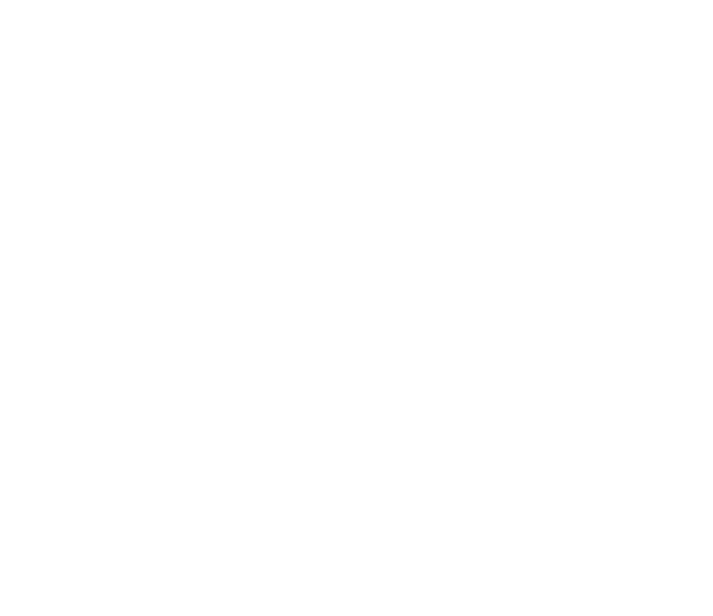
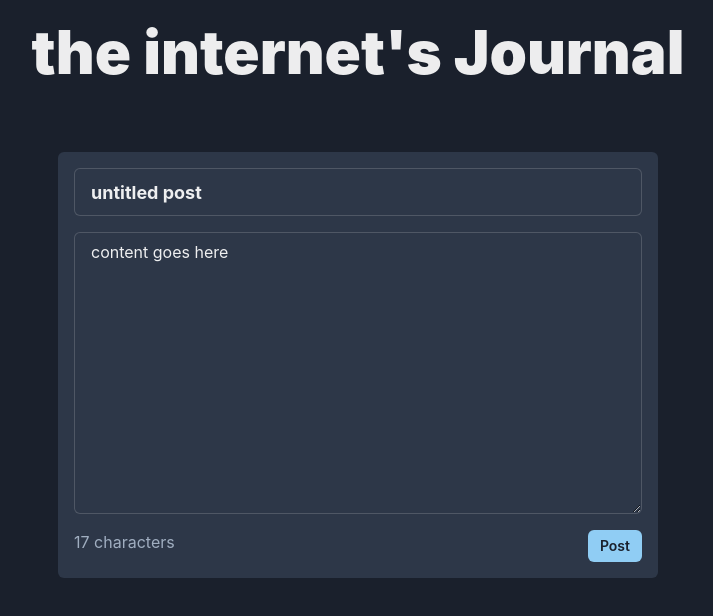
Before and after one commit to ganning127/the-internets-journal, a Next.js app: page / in a window 1280 px wide. Shown: the top 616 px of the page, without its empty margins (282-995 px from the left). Built offline with nearby package versions, Linux system fonts and the light colour scheme; no server answers; the database is empty.

Commit message:
added basic functionality

```diff
--- a/package.json
+++ b/package.json
@@ -13,7 +13,8 @@
     "mongodb": "^4.8.1",
     "next": "latest",
     "react": "^18.2.0",
-    "react-dom": "^18.2.0"
+    "react-dom": "^18.2.0",
+    "slug": "^8.2.2"
   },
   "devDependencies": {
     "@types/node": "18.7.5",
--- a/pages/_app.js
+++ b/pages/_app.js
@@ -1,10 +1,24 @@
 // pages/_app.js
-import { ChakraProvider } from "@chakra-ui/react";
+import { ChakraProvider, useColorMode } from "@chakra-ui/react";
+import { useEffect } from "react";
+
+function ForceDarkMode({ children }) {
+  const { colorMode, toggleColorMode } = useColorMode();
+
+  useEffect(() => {
+    if (colorMode === "dark") return;
+    toggleColorMode();
+  }, [colorMode]);
+
+  return children;
+}
 
 function MyApp({ Component, pageProps }) {
   return (
     <ChakraProvider>
-      <Component {...pageProps} />
+      <ForceDarkMode>
+        <Component {...pageProps} />
+      </ForceDarkMode>
     </ChakraProvider>
   );
 }
--- /dev/null
+++ b/pages/api/create-post.js
@@ -0,0 +1,35 @@
+import clientPromise from "../../lib/mongodb";
+import slug from "slug";
+export default async function handler(req, res) {
+  const client = await clientPromise;
+  const db = client.db("posts");
+
+  let created_at = new Date();
+
+  const madeSlug = slug(req.body.title, {
+    lower: true,
+    remove: /[*+~.()'"!:@]/g,
+  });
+
+  let useSlug = created_at.getTime() + "/" + madeSlug;
+
+  const data = {
+    title: req.body.title,
+    content: req.body.content,
+    created_at: created_at,
+    views: 0,
+    shares: 0,
+    likes: 0,
+    slug: useSlug,
+  };
+
+  const result = await db.collection("posts").insertOne(data);
+
+  if (result.acknowledged) {
+    res
+      .status(200)
+      .json({ success: true, slug: useSlug, _id: result.insertedId });
+  } else {
+    res.status(500).json({ success: false });
+  }
+}
--- /dev/null
+++ b/pages/api/get-posts.js
@@ -0,0 +1,32 @@
+import clientPromise from "../../lib/mongodb";
+import slug from "slug";
+export default async function handler(req, res) {
+  const client = await clientPromise;
+  const db = client.db("posts");
+  let posts = await db.collection("posts").find({}).toArray();
+  posts = JSON.parse(JSON.stringify(posts));
+
+  if (posts.length > 0) {
+    res.status(200).json({ success: true, posts: posts });
+
+    // go through all posts that were fetched and increment their view count
+    for (let i = 0; i < posts.length; i++) {
+      let post = posts[i];
+
+      // increment the view count
+      const newViews = post.views + 1;
+
+      console.log(post.slug);
+
+      // update the post in the database
+      const resp = await db
+        .collection("posts")
+        .updateOne({ slug: post.slug }, { $set: { views: newViews } });
+
+      // if the update was successful, log it
+      console.log(resp);
+    }
+  } else {
+    res.status(500).json({ success: false });
+  }
+}
--- a/pages/index.jsx
+++ b/pages/index.jsx
@@ -1,35 +1,135 @@
+import {
+  Container,
+  Heading,
+  Input,
+  Box,
+  Textarea,
+  Flex,
+  Text,
+  Spacer,
+  Button,
+  SimpleGrid,
+  Spinner,
+} from "@chakra-ui/react";
 import Head from "next/head";
-import clientPromise from "../lib/mongodb";
+import { useState } from "react";
+import { useEffect } from "react";
+import { useRouter } from "next/router";
 
-export default function Home({ isConnected }) {
+export default function Home({ success }) {
+  const [posts, setPosts] = useState([]);
+  const [loading, setLoading] = useState(false);
+  const [postLoading, setPostLoading] = useState(false);
+  const [title, setTitle] = useState("untitled post");
+  const [content, setContent] = useState("content goes here");
+  const [refresh, setRefresh] = useState(false);
+  const router = useRouter();
+
+  useEffect(() => {
+    console.log("mounted");
+    setLoading(true);
+
+    fetch("/api/get-posts")
+      .then((res) => res.json())
+      .then((data) => {
+        setPosts(data.posts || []);
+        setLoading(false);
+      });
+  }, [router]);
+
+  console.log(posts);
+
+  const handlePost = async () => {
+    setPostLoading(true);
+    const options = {
+      method: "POST",
+      headers: {
+        "Content-Type": "application/json",
+      },
+      body: JSON.stringify({ title, content }),
+    };
+
+    const res = await fetch("/api/create-post", options);
+    const data = await res.json();
+    router.replace(router.asPath);
+    setPostLoading(false);
+  };
+
   return (
     <>
       <Head>
-        <title>The Internet's Journal</title>
+        <title>The Internet's journal</title>
       </Head>
+
+      <Container maxW="container.lg" mt={4}>
+        <Heading fontWeight="black" fontSize="6xl" textAlign="center">
+          the internet&apos;s Journal
+        </Heading>
+
+        <Box maxW="600px" mx="auto" mt={16} p={4} bg="gray.700" rounded="md">
+          <Input
+            value={title}
+            onChange={(e) => setTitle(e.target.value)}
+            fontWeight="bold"
+            size="lg"
+          />
+          <Textarea
+            value={content}
+            placeholder="start typing here..."
+            onChange={(e) => setContent(e.target.value)}
+            rows={12}
+            mt={4}
+          />
+
+          <Flex mt={4}>
+            <Text color="gray.400">{content.length} characters</Text>
+            <Spacer />
+
+            <Button colorScheme="blue" size="sm" onClick={handlePost}>
+              {postLoading ? <Spinner size="sm" /> : "Post"}
+            </Button>
+          </Flex>
+        </Box>
+
+        <Box mt={16}>
+          <SimpleGrid columns={{ base: 1, md: 2 }} spacing={10}>
+            {posts.length > 0 &&
+              posts.map((post) => (
+                <Box key={post._id} mt={4} bg="gray.700" p={4} rounded="md">
+                  <Flex>
+                    <Heading fontWeight="black" fontSize="2xl">
+                      {post.title}
+                    </Heading>
+                    <Spacer />
+                    <Text color="gray.400" fontSize="sm">
+                      {post.views} views •{" "}
+                      {new Date(post.created_at).toLocaleDateString()}
+                    </Text>
+                  </Flex>
+                  <Text mt={4}>{post.content}</Text>
+                </Box>
+              ))}
+          </SimpleGrid>
+        </Box>
+      </Container>
     </>
   );
 }
 
-export async function getServerSideProps(context) {
-  try {
-    await clientPromise;
-    // `await clientPromise` will use the default database passed in the MONGODB_URI
-    // However you can use another database (e.g. myDatabase) by replacing the `await clientPromise` with the following code:
-    //
-    // `const client = await clientPromise`
-    // `const db = client.db("myDatabase")`
-    //
-    // Then you can execute queries against your database like so:
-    // db.find({}) or any of the MongoDB Node Driver commands
+// export async function getServerSideProps(context) {
+//   try {
+//     const client = await clientPromise;
+//     const db = client.db("posts");
+//     let posts = await db.collection("posts").find({}).toArray();
+//     posts = JSON.parse(JSON.stringify(posts));
 
-    return {
-      props: { isConnected: true },
-    };
-  } catch (e) {
-    console.error(e);
-    return {
-      props: { isConnected: false },
-    };
-  }
-}
+//     return {
+//       props: { success: true, posts: posts },
+//     };
+//   } catch (e) {
+//     console.error(e);
+//     return {
+//       props: { success: false },
+//     };
+//   }
+// }
--- /dev/null
+++ b/styles/global.css
@@ -0,0 +1,4 @@
+html,
+body {
+  background-color: #943636;
+}
--- a/types/mongodb.d.ts
+++ /dev/null
@@ -1,5 +0,0 @@
-import { MongoClient } from 'mongodb'
-
-declare global {
-  var _mongoClientPromise: Promise<MongoClient>
-}
```
Also changed, not shown: 1 other file (tests, documents, lock files or other folders).
